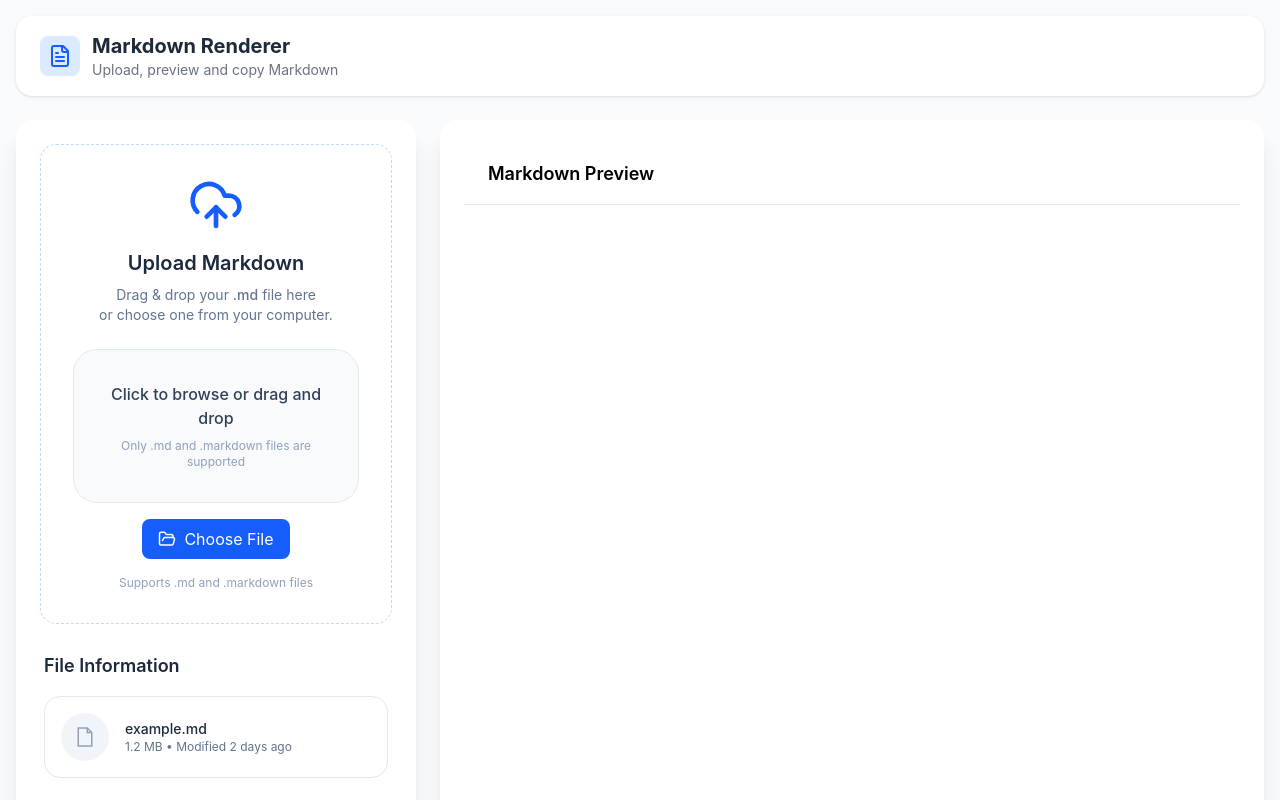
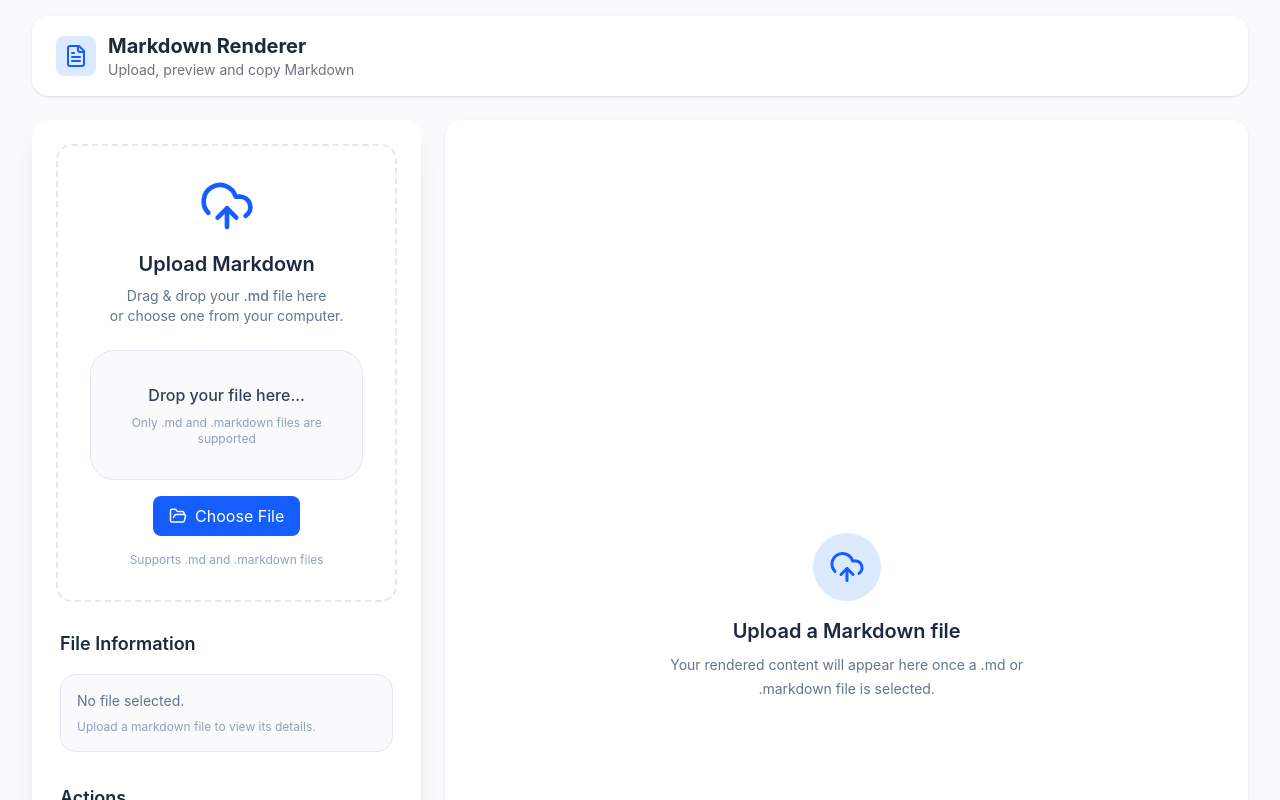
Before and after one commit to SivaRamaChakradhar/markdown_rendered, a React (Vite) app: page / in a window 1280 px wide. Shown: the top 800 px of the page. Built offline with nearby package versions, Linux system fonts and the light colour scheme.

Commit message:
Added: dynamic file info, load preview, drag and drop

```diff
--- a/package.json
+++ b/package.json
@@ -19,7 +19,8 @@
     "rehype-highlight": "^7.0.2",
     "remark": "^15.0.1",
     "remark-gfm": "^4.0.1",
-    "remark-html": "^16.0.1"
+    "remark-html": "^16.0.1",
+    "sonner": "^2.0.7"
   },
   "devDependencies": {
     "@eslint/js": "^10.0.1",
--- a/src/App.jsx
+++ b/src/App.jsx
@@ -7,36 +7,40 @@ import UploadBox from "./components/UploadBox/UploadBox";
 import FileInfo from "./components/FileInfo/FileInfo";
 import CopyButton from "./components/CopyButton/CopyButton";
 import Preview from "./components/Preview/Preview";
+import Loader from "./components/Loader/Loader";
 
 const App = () => {
     const [file, setFile] = useState(null);
     const [markdown, setMarkdown] = useState("");
+    const [isLoading, setIsLoading] = useState(false);
 
     const handleFileUpload = (uploadedFile) => {
+        setIsLoading(true);
         setFile(uploadedFile);
 
         const reader = new FileReader();
         reader.onload = (e) => {
             setMarkdown(e.target.result);
+            setIsLoading(false);
         };
 
         reader.readAsText(uploadedFile);
     };
 
     return (
-        <div className="min-h-screen bg-slate-50 p-4">
+        <div className="min-h-screen bg-slate-50 px-4 py-4 md:px-6 lg:px-8">
             <Navbar />
 
             <main className="mt-6 grid gap-6 lg:grid-cols-3">
 
-                <aside className="w-full space-y-6 bg-white shadow-xl rounded-2xl p-6">
+                <aside className="lg:sticky lg:top-4 lg:self-startw-full space-y-6 bg-white shadow-xl rounded-2xl p-6">
                     <UploadBox onFileUpload={handleFileUpload} />
-                    <FileInfo />
-                    <CopyButton />
+                    <FileInfo file={file} markdown={markdown} />
+                    <CopyButton markdown={markdown} />
                 </aside>
 
                 <section className="lg:col-span-2">
-                    <Preview markdown={markdown} />
+                    {isLoading ? <Loader /> : <Preview markdown={markdown}/>}
                 </section>
             </main>
         </div>
--- a/src/components/FileInfo/FileInfo.jsx
+++ b/src/components/FileInfo/FileInfo.jsx
@@ -1,25 +1,61 @@
 import { LiaFileSolid } from "react-icons/lia";
 
-const FileInfo = () => {
+const FileInfo = ({ file, markdown }) => {
+
+    const fileSize = `${(file?.size / 1024).toFixed(2)} KB`;
+
+    const lineCount = markdown.split("\n").length;
+
+   if (!file) {
         return (
             <div className="p-1">
                 <h3 className="text-lg font-semibold text-slate-800">
                     File Information
                 </h3>
 
-            <div className="rounded-2xl border border-gray-200 p-4 mt-4">
+                <div className="mt-4 rounded-2xl border border-slate-200 bg-slate-50 p-4">
+                    <p className="text-sm text-slate-500">
+                        No file selected.
+                    </p>
+
+                    <p className="mt-2 text-xs text-slate-400">
+                        Upload a markdown file to view its details.
+                    </p>
+                </div>
+            </div>
+        );
+    }
+    return (
+       <div className="mt-4 rounded-2xl border border-slate-200 p-4">
             <div className="flex items-center gap-4">
-                    <div className="flex h-12 w-12 items-center justify-center rounded-full bg-slate-100">
-                        <LiaFileSolid className="h-6 w-6 text-slate-400" />
+                <div className="flex h-12 w-12 items-center justify-center rounded-full bg-blue-100">
+                    <LiaFileSolid className="text-blue-600" size={22} />
                 </div>
                 <div>
-                        <p className="text-sm font-medium text-slate-800">
-                            example.md
+                    <p className="font-medium text-slate-800">
+                        {file.name}
                     </p>
+                    <span className="mt-1 inline-block rounded-full bg-blue-100 px-2 py-1 text-xs font-medium text-blue-700">
+                        Markdown
+                    </span>
+                </div>
+            </div>
+            <div className="mt-5 grid grid-cols-2 gap-4">
+                <div>
                     <p className="text-xs text-slate-500">
-                            1.2 MB • Modified 2 days ago
+                        Size
+                    </p>
+                    <p className="font-medium">
+                        {fileSize}
                     </p>
                 </div>
+                <div>
+                    <p className="text-xs text-slate-500">
+                        Lines
+                    </p>
+                    <p className="font-medium">
+                        {lineCount}
+                    </p>
                 </div>
             </div>
         </div>
--- a/src/components/Preview/Preview.jsx
+++ b/src/components/Preview/Preview.jsx
@@ -2,9 +2,28 @@ import ReactMarkdown from 'react-markdown'
 import remarkGfm from 'remark-gfm'
 import rehypeHighlight from 'rehype-highlight'
 
+import { LuCloudUpload, } from "react-icons/lu";
+
 const Preview = ({ markdown }) => {
+
+    if (!markdown) {
+        return (
+            <div className="flex h-full w-full flex-col items-center justify-center rounded-2xl bg-white p-8 text-center shadow-sm">
+                <div className="mb-4 rounded-full bg-blue-100 p-4 text-blue-600">
+                    <LuCloudUpload size={36} />
+                </div>
+                <h1 className="text-xl font-semibold text-slate-800">
+                    Upload a Markdown file
+                </h1>
+                <p className="mt-2 max-w-sm text-sm leading-6 text-slate-500">
+                    Your rendered content will appear here once a .md or .markdown file is selected.
+                </p>
+            </div>
+        );
+    }
+
     return (
-        <div className="w-full space-y-6 bg-white shadow-xl rounded-2xl p-6 h-full">
+        <div className="w-full space-y-6 bg-white shadow-xl rounded-2xl p-6 h-full scroll-overflow-y">
             <div className="border-b border-slate-200 px-6 py-4">
                 <h2 className="text-lg font-semibold">Markdown Preview</h2>
             </div>
--- a/src/components/UploadBox/UploadBox.jsx
+++ b/src/components/UploadBox/UploadBox.jsx
@@ -1,4 +1,6 @@
-import { useRef } from "react";
+import { useState, useRef } from "react";
+
+import { toast } from "sonner";
 
 import {
   LuCloudUpload,
@@ -6,9 +8,48 @@ import {
 } from "react-icons/lu";
 
 const UploadBox = ({ onFileUpload }) => {
+  const [isDragging, setIsDragging] = useState(false);
   const inputRef = useRef(null);
+
+  const processFile = (file) => {
+
+    if (
+        !file.name.endsWith(".md") &&
+        !file.name.endsWith(".markdown")
+    ) {
+        toast.error("Invalid file type.")
+        return;
+    }
+      if (!file) return;
+
+      onFileUpload(file);
+  };
+
+  const handleDragOver = (e) => {
+    e.preventDefault();
+    setIsDragging(true);
+  }
+
+  const handleDragLeave = (e) => {
+    e.preventDefault();
+    setIsDragging(false);
+  }
+
+  const handleDrop = (e) => {
+    e.preventDefault();
+
+    setIsDragging(false);
+
+    const file = e.dataTransfer.files[0];
+    processFile(file);
+  }
+
+
   return (
-    <div className="rounded-2xl border border-dashed border-blue-200 p-8 text-center">
+    <div className={`rounded-2xl text-center border-2 border-dashed p-8 transition-all duration-200 ${isDragging
+    ? "border-blue-500 bg-blue-50"
+    : "border-slate-200 bg-white"}
+   `}>
       <LuCloudUpload
         size={56}
         className="mx-auto text-blue-600 mb-4"
@@ -24,18 +65,22 @@ const UploadBox = ({ onFileUpload }) => {
         or choose one from your computer.
       </p>
 
-      <div className="mt-6 flex flex-col items-center gap-4">
+      <div
+          onDragOver={handleDragOver}
+          onDragLeave={handleDragLeave}
+           onDrop={handleDrop}
+          className="mt-6 flex flex-col items-center gap-4"
+        >
           <label className="group flex w-full max-w-md cursor-pointer flex-col items-center justify-center rounded-3xl border border-slate-200 bg-slate-50 px-5 py-8 text-sm text-slate-500 transition hover:border-blue-300 hover:bg-slate-100 focus-within:border-blue-300 focus-within:ring-2 focus-within:ring-blue-100">
             <span className="mb-2 text-base font-medium text-slate-700">
-            Click to browse or drag and drop
+              Drop your file here...
             </span>
             <span className="text-xs text-slate-400">
               Only .md and .markdown files are supported
             </span>
             <input
               onChange={(e) => {
-              const file = e.target.files[0];
-              onFileUpload(file);
+                processFile(e.target.files[0]);
               }}
               type="file"
               accept=".md,.markdown"
--- a/src/main.jsx
+++ b/src/main.jsx
@@ -1,6 +1,7 @@
 import './App.css'
 import { StrictMode } from 'react'
 import { createRoot } from 'react-dom/client'
+import { Toaster } from 'sonner'
 
 import "highlight.js/styles/github.css";
 
@@ -9,5 +10,6 @@ import App from './App.jsx'
 createRoot(document.getElementById('root')).render(
   <StrictMode>
     <App />
+    <Toaster richColors position="top-right" />
   </StrictMode>,
 )
```
Also changed, not shown: 1 other file (tests, documents, lock files or other folders). Lines whose indentation alone changed are shown as unchanged.
